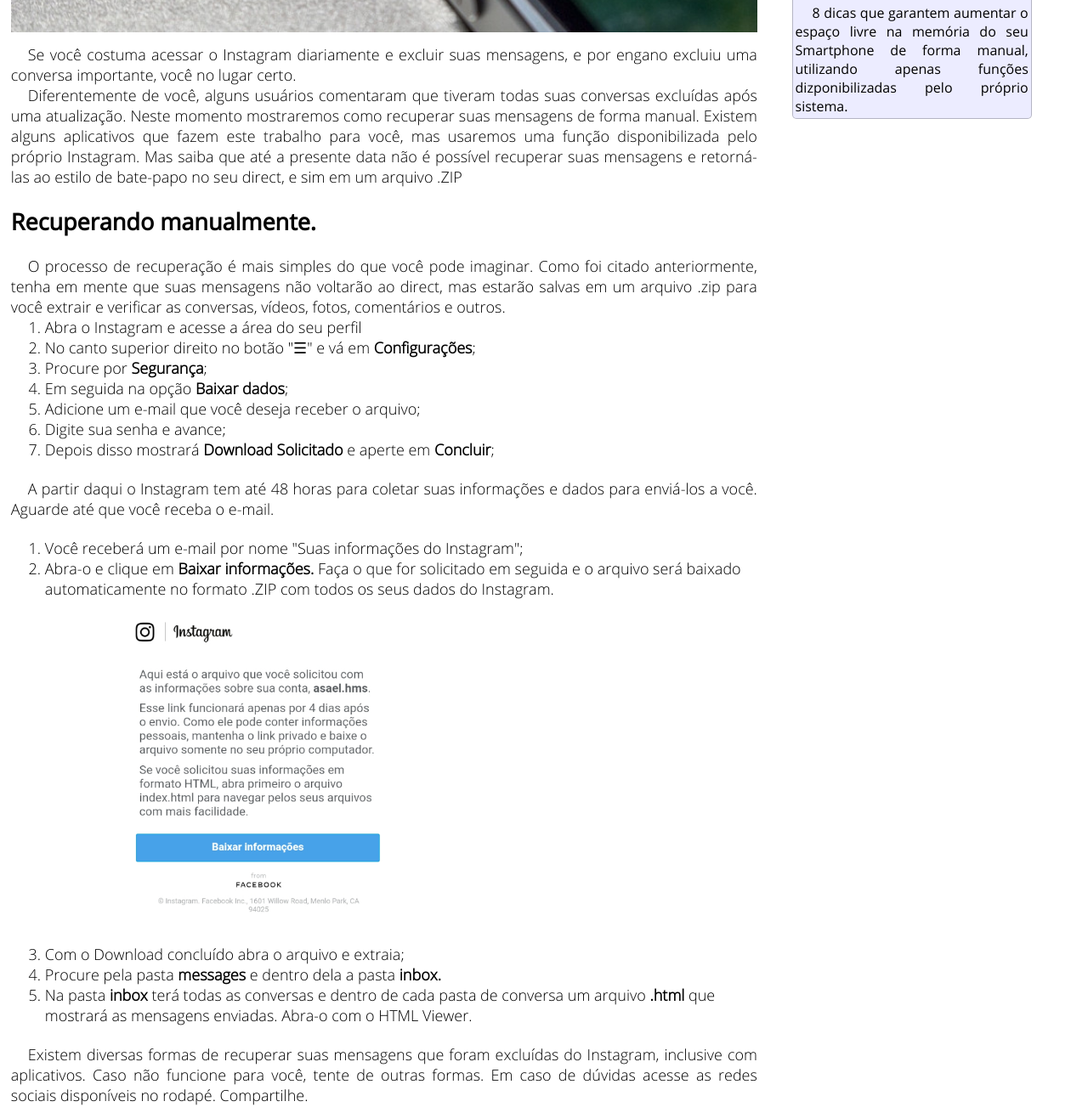
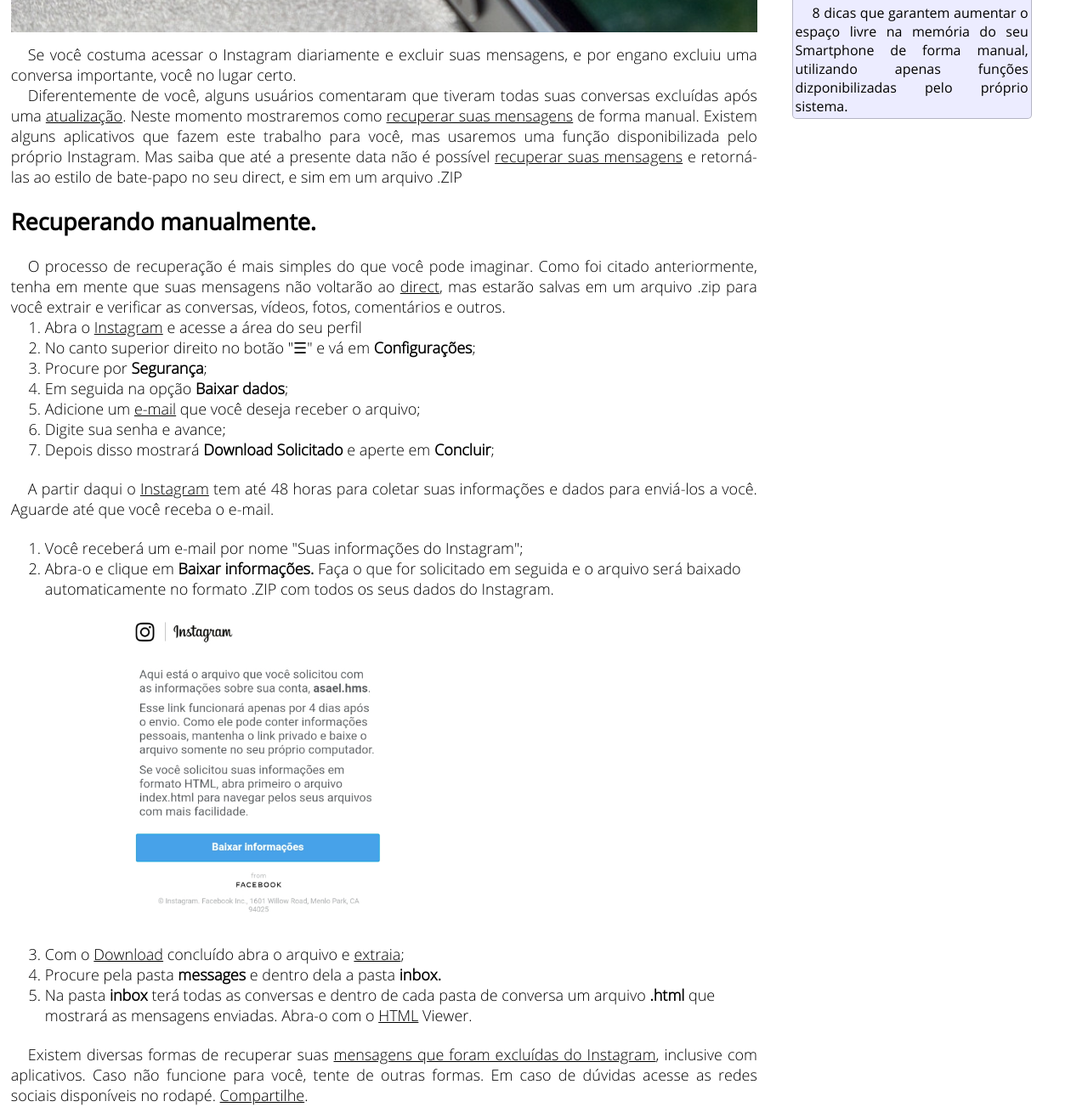
Before and after one commit to asaelhonorio/SiteWeb, a plain HTML site: page instagram.html in a window 1280 px wide. Shown: the part 700-2003 px from the top of the page at 85% size. Drawn offline with Linux system fonts and the light colour scheme.

Commit message:
marcações

```diff
--- a/instagram.html
+++ b/instagram.html
@@ -38,9 +38,9 @@
 <!-- FIM MENU -->
 <div class="row">
     <main>
-        <h1>Saiba como recuperar mensagens excluídas do Instagram.</h1>
+        <h1><strong>Saiba como recuperar mensagens excluídas do Instagram.</strong></h1>
         <div class="data-redes">
-            <p id="data">05/04/2021 às 12:00</p>
+            <p id="data"><ins>05/04/2021 às 12:00</ins></p>
             <div id="img-data">
                 <a href="https://www.facebook.com/asael.honorio/" target="_blank" rel="external"><img src="Imagens/facebook.png" alt="icon-facebook"></a>
                 <a href="https://github.com/asaelhonorio" target="_blank" rel="external"><img src="Imagens/github.png" alt="icon-github"></a>
@@ -52,22 +52,22 @@
             <img src="Imagens/img-instagram.jpg" alt="imagem-instagram">
         </div>
         <p>Se você costuma acessar o Instagram diariamente e excluir suas mensagens, e por engano excluiu uma conversa importante, você no lugar certo.</p>
-        <p>Diferentemente de você, alguns usuários comentaram que tiveram todas suas conversas excluídas após uma atualização. Neste momento mostraremos como recuperar suas mensagens de forma manual. Existem alguns aplicativos que fazem este trabalho para você, mas usaremos uma função disponibilizada pelo próprio Instagram. Mas saiba que até a presente data não é possível recuperar suas mensagens e retorná-las ao estilo de bate-papo no seu direct, e sim em um arquivo .ZIP</p>
+        <p>Diferentemente de você, alguns usuários comentaram que tiveram todas suas conversas excluídas após uma <ins>atualização</ins>. Neste momento mostraremos como <ins>recuperar suas mensagens</ins> de forma manual. Existem alguns aplicativos que fazem este trabalho para você, mas usaremos uma função disponibilizada pelo próprio Instagram. Mas saiba que até a presente data não é possível <ins>recuperar suas mensagens</ins> e retorná-las ao estilo de bate-papo no seu direct, e sim em um arquivo .ZIP</p>
         <br>
-        <h2>Recuperando manualmente.</h2>
+        <h2><strong>Recuperando manualmente.</strong></h2>
         <br>
-        <p>O processo de recuperação é mais simples do que você pode imaginar. Como foi citado anteriormente, tenha em mente que suas mensagens não voltarão ao direct, mas estarão salvas em um arquivo .zip para você extrair e verificar as conversas, vídeos, fotos, comentários e outros.</p>
+        <p>O processo de recuperação é mais simples do que você pode imaginar. Como foi citado anteriormente, tenha em mente que suas mensagens não voltarão ao <ins>direct</ins>, mas estarão salvas em um arquivo .zip para você extrair e verificar as conversas, vídeos, fotos, comentários e outros.</p>
         <ol>
-            <li>Abra o Instagram e acesse a área do seu perfil</li>
+            <li>Abra o <ins>Instagram</ins> e acesse a área do seu perfil</li>
             <li>No canto superior direito no botão "&#9776;" e vá em <strong>Configurações</strong>;</li>
             <li>Procure por <strong>Segurança</strong>;</li>
             <li>Em seguida na opção <strong>Baixar dados</strong>;</li>
-            <li>Adicione um e-mail que você deseja receber o arquivo;</li>
+            <li>Adicione um <ins>e-mail</ins> que você deseja receber o arquivo;</li>
             <li>Digite sua senha e avance;</li>
             <li>Depois disso mostrará <strong>Download Solicitado</strong> e aperte em <strong>Concluir</strong>;</li>
         </ol>
         <br>
-        <p>A partir daqui o Instagram tem até 48 horas para coletar suas informações e dados para enviá-los a você. Aguarde até que você receba o e-mail.</p>
+        <p>A partir daqui o <ins>Instagram</ins> tem até 48 horas para coletar suas informações e dados para enviá-los a você. Aguarde até que você receba o e-mail.</p>
         <br>
         <ol>
             <li>Você receberá um e-mail por nome "Suas informações do Instagram";</li>
@@ -77,12 +77,12 @@
                 <img src="Imagens/instagram-dados.jpg" alt="e-mail-instagram">
             </div>
             <br>
-            <li>Com o Download concluído abra o arquivo e extraia;</li>
+            <li>Com o <ins>Download</ins> concluído abra o arquivo e <ins>extraia</ins>;</li>
             <li>Procure pela pasta <strong>messages</strong> e dentro dela a pasta <strong>inbox.</strong></li>
-            <li>Na pasta <strong>inbox</strong> terá todas as conversas e dentro de cada pasta de conversa um arquivo <strong>.html</strong> que mostrará as mensagens enviadas. Abra-o com o HTML Viewer.</li>
+            <li>Na pasta <strong>inbox</strong> terá todas as conversas e dentro de cada pasta de conversa um arquivo <strong>.html</strong> que mostrará as mensagens enviadas. Abra-o com o <ins>HTML</ins> Viewer.</li>
         </ol>
         <br>
-        <p>Existem diversas formas de recuperar suas mensagens que foram excluídas do Instagram, inclusive com aplicativos. Caso não funcione para você, tente de outras formas. Em caso de dúvidas acesse as redes sociais disponíveis no rodapé. Compartilhe.</p>
+        <p>Existem diversas formas de recuperar suas <ins>mensagens que foram excluídas do Instagram</ins>, inclusive com aplicativos. Caso não funcione para você, tente de outras formas. Em caso de dúvidas acesse as redes sociais disponíveis no rodapé. <ins>Compartilhe</ins>.</p>
     </main>
     <h2 id="ultimas-publicacoes">
         Ultimas publicações:
```
